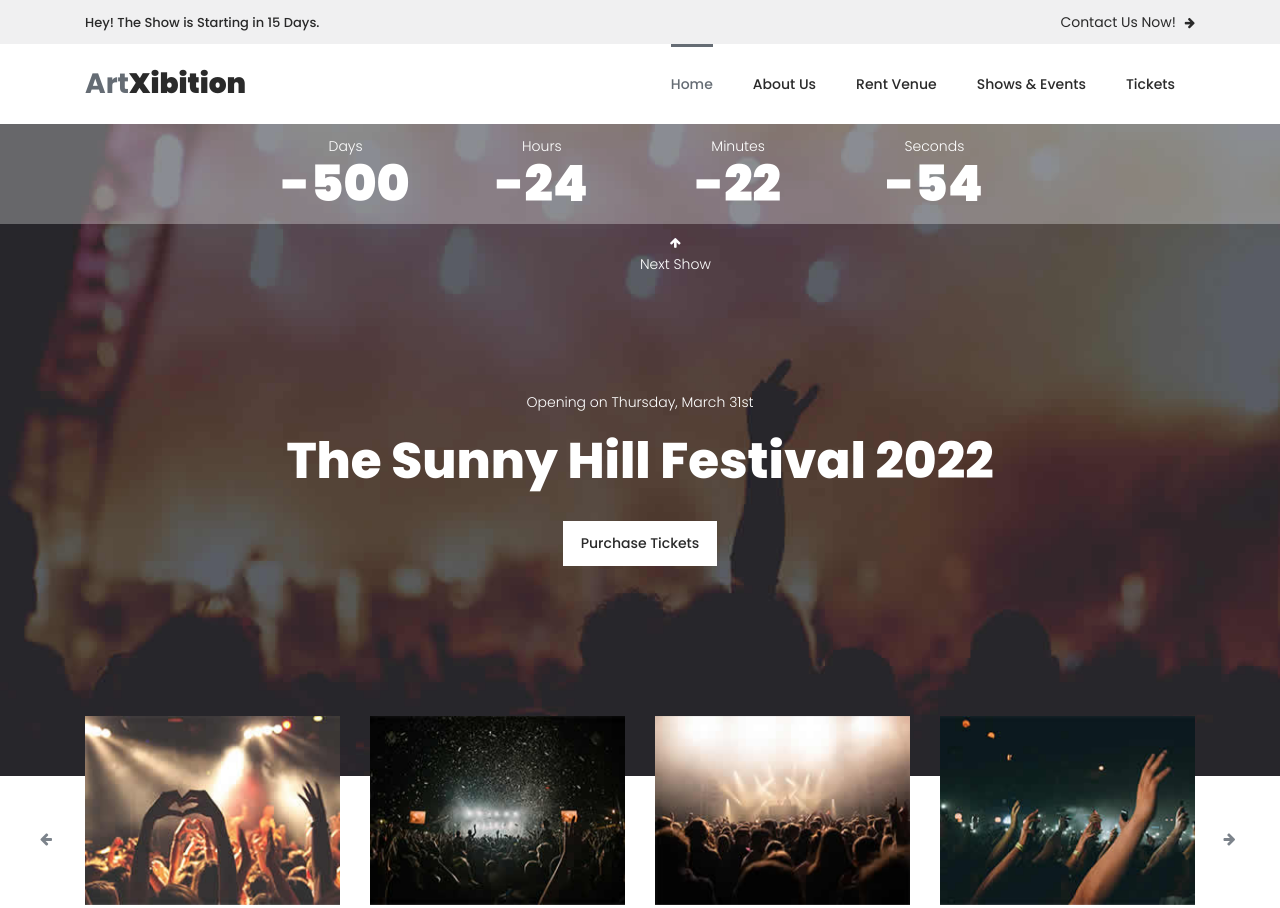
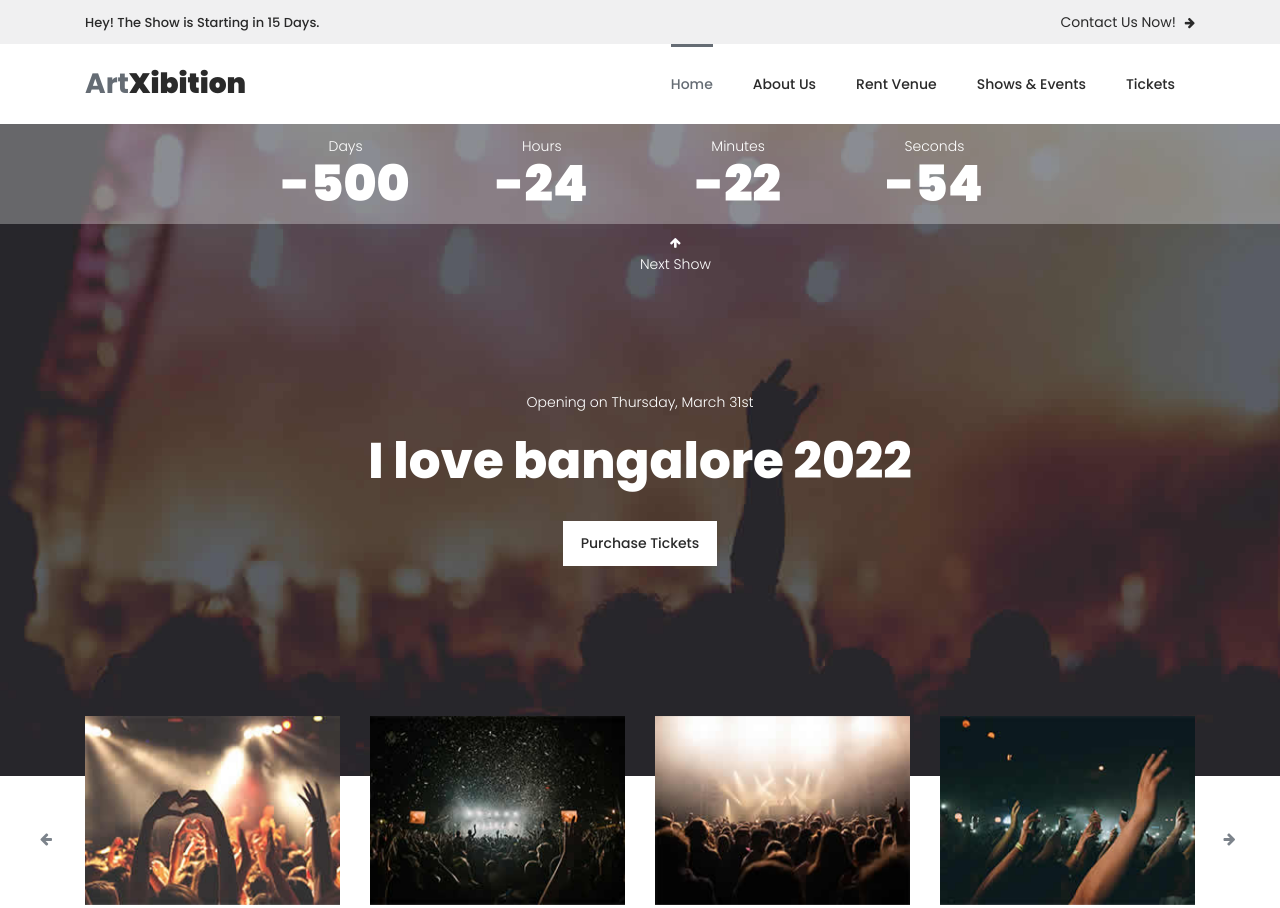
Before and after one commit to sujatadoddamani/htmlproject22, a plain HTML site: page index.html in a window 1280 px wide. Shown: the top 908 px of the page. Drawn offline with Linux system fonts and the light colour scheme.

Commit message:
Update index.html

```diff
--- a/index.html
+++ b/index.html
@@ -107,7 +107,7 @@
                             <span>Next Show</span>
                         </div>
                         <h6>Opening on Thursday, March 31st</h6>
-                        <h2>The Sunny Hill Festival 2022</h2>
+                        <h2>I love bangalore 2022</h2>
                         <div class="main-white-button">
                             <a href="ticket-details.html">Purchase Tickets</a>
                         </div>
```
